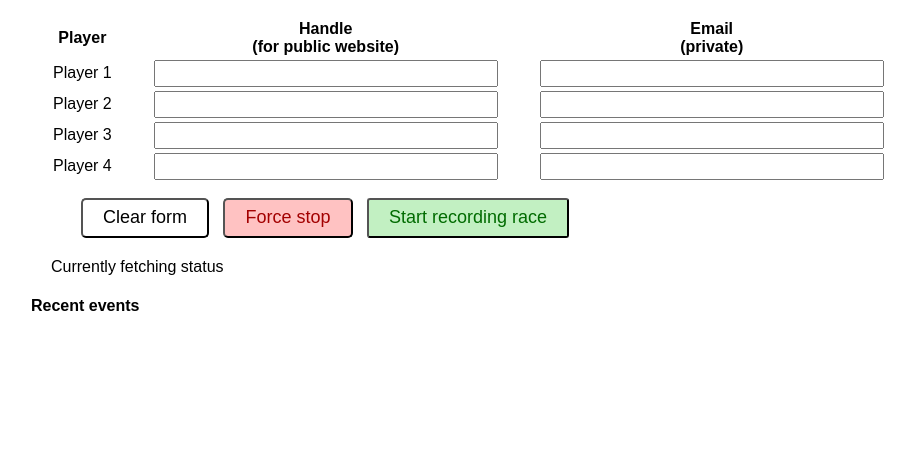
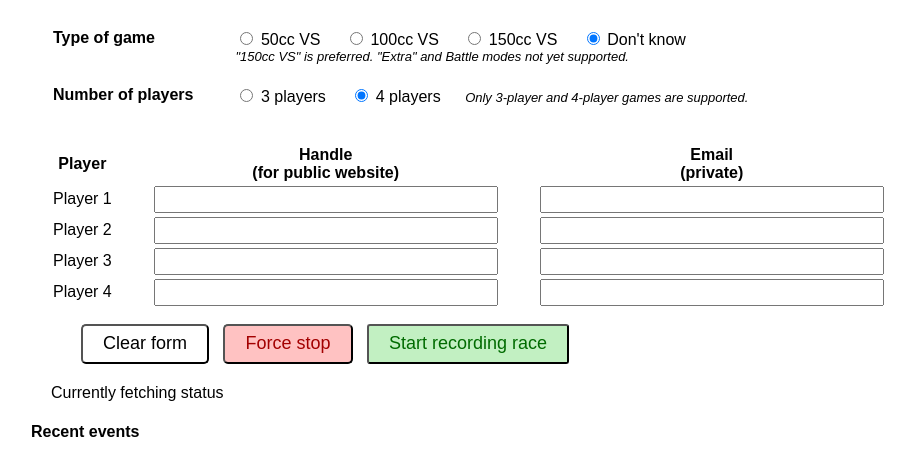
Before and after one commit to davepacheco/kartlytics-controller, a website: page www/index.htm in a window 1280 px wide. Both pictures are taken after a click on the button "Start recording race". Shown: the part 51-526 px from the top of the page, without its empty margins (19-934 px from the left). Drawn offline with Linux system fonts and the light colour scheme; no server answers.

Commit message:
add 'nplayers' and 'level' options

```diff
--- a/www/index.htm
+++ b/www/index.htm
@@ -9,9 +9,35 @@
 
 <h2>Kartlytics recorder</h2>
 
-<!-- XXX add options for 150cc, etc. and # of players? -->
+<table class="kGameInfo">
+<tr>
+    <td class="kFormLabel">Type of game</td>
+    <td class="kFormValue">
+    	<input id="50cc" type="radio" name="level" value="50cc" />
+	<label for="50cc">50cc VS</label>
+    	<input id="100cc" type="radio" name="level" value="100cc" />
+	<label for="100cc">100cc VS</label>
+    	<input id="150cc" type="radio" name="level" value="150cc" />
+	<label for="150cc">150cc VS</label>
+    	<input id="unknown" type="radio" name="level" value="unknown"
+	    checked="checked" />
+	<label for="unknown">Don't know</label><br />
+	<span class="kNote">"150cc VS" is preferred. "Extra" and Battle modes not yet supported.</span>
+    </td>
+</tr>
+<tr>
+    <td class="kFormLabel">Number of players</td>
+    <td class="kFormValue">
+    	<input id="np3" type="radio" name="np" value="np3" onchange="kNpChanged();"/>
+	<label for="np3">3 players</label>
+    	<input id="np4" type="radio" name="np" value="np4" checked="checked" onchange="kNpChanged();" />
+	<label for="np4">4 players</label>
+	<span class="kNote">Only 3-player and 4-player games are supported.</span>
+    </td>
+</tr>
+</table>
 
-<table class="kFormTable">
+<table>
 <tr>
   <th>Player</th>
   <th>Handle<br />(for public website)</th>
--- a/www/recorder.css
+++ b/www/recorder.css
@@ -2,6 +2,33 @@ body {
 	margin-left: 50px;
 	margin-top: 20px;
 	font-family: sans-serif;
+}
+
+table.kGameInfo {
+	margin-bottom: 25px;
+}
+
+table.kGameInfo td {
+	vertical-align: top;
+}
+
+label {
+	margin-right: 20px;
+}
+
+td.kFormLabel,
+td.kFormValue {
+	padding-top: 10px;
+	padding-bottom: 10px;
+}
+
+td.kFormLabel {
+	font-weight: bold;
+}
+
+span.kNote {
+	font-size: small;
+	font-style: italic;
 }
 
 table th,
--- a/www/recorder.js
+++ b/www/recorder.js
@@ -69,17 +69,26 @@ function kStop()
 
 function kStart()
 {
-	var obj = {};
-	var msg;
+	var obj, npl, msg;
+
+	obj = {};
 	$('input[type=text]').each(
 	    function (_, e) { obj[e.id] = $(e).val(); });
 
+	npl = $('#np3')[0].checked ? 3 : 4;
+	obj['nplayers'] = npl;
+
+	obj['level'] =
+	    $('#50cc')[0].checked ? '50cc' :
+	    $('#100cc')[0].checked ? '100cc' :
+	    $('#150cc')[0].checked ? '150cc' : 'unknown';
+
 	if (!obj['p1handle'] || !obj['p2handle'] || !obj['p3handle'] ||
-	    (obj['p4email'] && !obj['p4handle']))
+	    (npl == 4 && !obj['p4handle']))
 		msg = 'Handles are required.  (Use "anon" for anonymous.)';
 	else if (kEmailRequired &&
 	    (!obj['p1email'] || !obj['p2email'] || !obj['p3email'] ||
-	    (obj['p4handle'] && !obj['p4email'])))
+	    (npl == 4 && !obj['p4email'])))
 		msg = 'Email address is required.';
 
 	if (msg) {
@@ -124,3 +133,13 @@ function makeRequest(method, path, args, callback)
 
 	$.ajax(options);
 }
+
+function kNpChanged()
+{
+	if ($('#np3')[0].checked) {
+		$('#p4handle, #p4email').prop('disabled', true);
+		$('#p4handle, #p4email').val('');
+	} else {
+		$('#p4handle, #p4email').prop('disabled', false);
+	}
+}
```
Also changed, not shown: ctlserver.js (+16 -14 lines).
